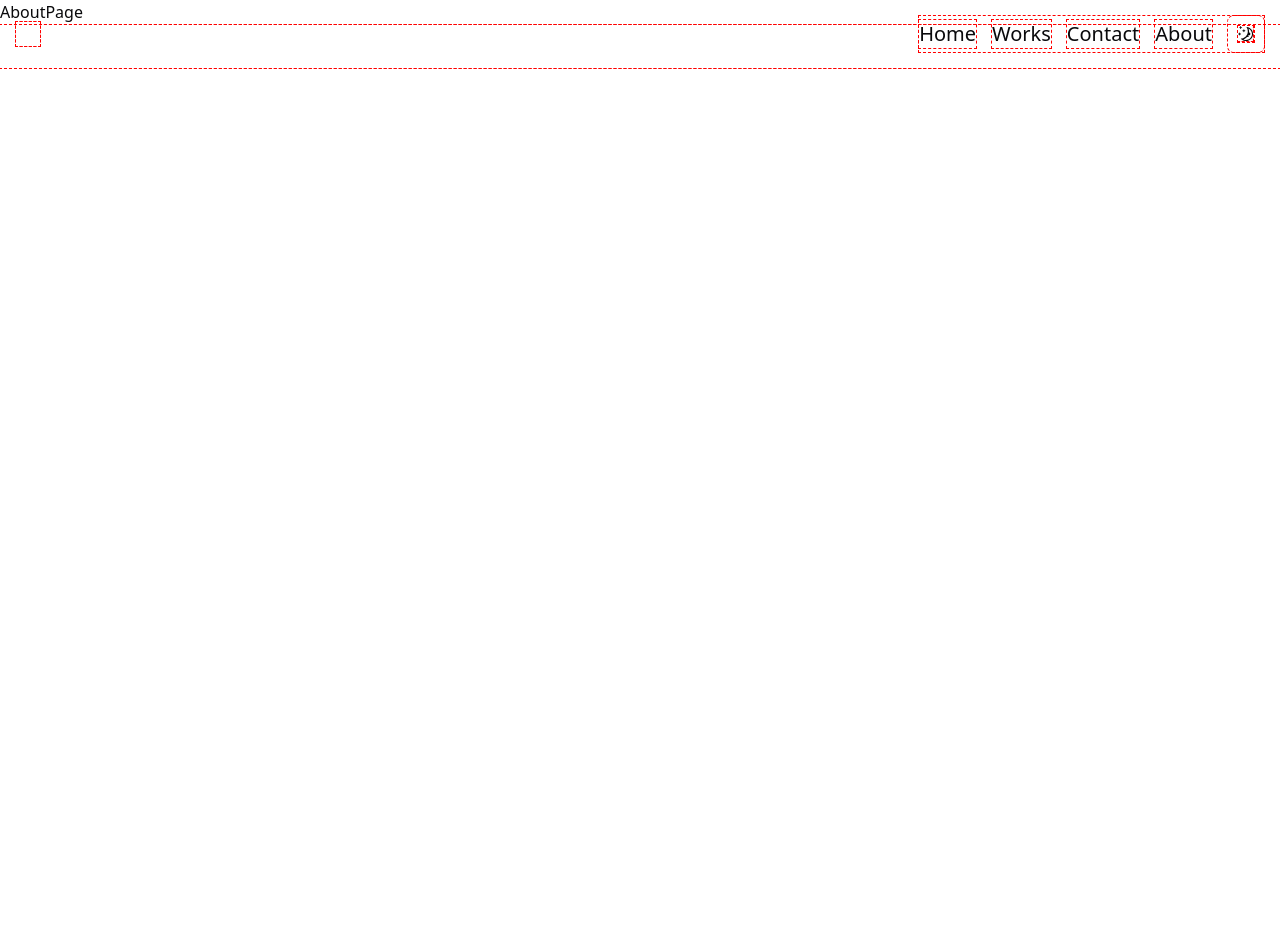
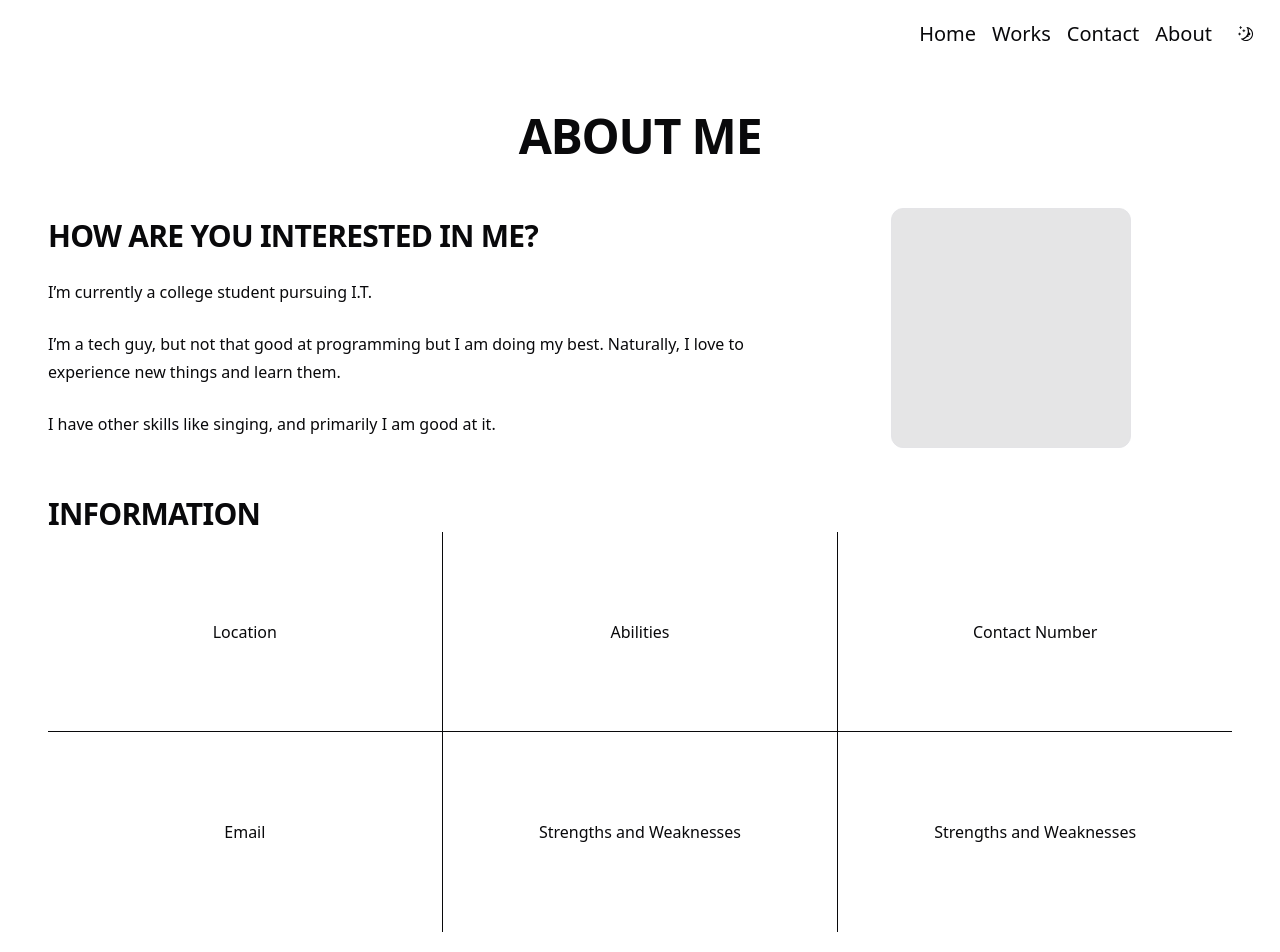
Before and after one commit to bryan308/personal-website, a Next.js app: page /about in a window 1280 px wide. Shown: the top 952 px of the page. Before the commit the page ends 800 px from the top, so only its background shows below. Built offline with nearby package versions, Linux system fonts and the light colour scheme.

Commit message:
Refactor about page and update global styles

```diff
--- a/app/about/page.js
+++ b/app/about/page.js
@@ -1,7 +1,64 @@
+import { cn } from "@/lib/utils"
 import React from "react"
 
 function AboutPage() {
-	return <div>AboutPage</div>
+	return (
+		<div className="min-h-screen p-4 md:p-12 mt-16">
+			<h1 className="uppercase text-center">About Me</h1>
+			<div className="flex flex-col-reverse lg:flex-row items-center justify-between mt-12">
+				<div className="mt-4 lg:mt-0">
+					<h2 className="uppercase font-bold text-center lg:text-left">
+						How are you interested in me?
+					</h2>
+					<p>I’m currently a college student pursuing I.T.</p>
+					<p>
+						I’m a tech guy, but not that good at programming but I am doing my best. Naturally, I
+						love to experience new things and learn them.
+					</p>
+					<p>I have other skills like singing, and primarily I am good at it.</p>
+				</div>
+				<div className="flex items-center justify-center h-full w-2/4">
+					<div className="size-60 border rounded-xl bg-foreground/10"></div>
+				</div>
+			</div>
+			<div className="mt-12">
+				<h2 className="uppercase font-bold text-center lg:text-left">Information</h2>
+				<div className="grid lg:grid-cols-3 md:grid-cols-2 grid-cols-1">
+					<GridItem className="md:border-r border-b ">Location</GridItem>
+					<GridItem className="border-b">Abilities</GridItem>
+					<GridItem className="md:border-r lg:border-r-0 lg:border-l border-b">
+						Contact Number
+					</GridItem>
+					<GridItem className="border-b lg:border-b-0 lg:border-r">Email</GridItem>
+					<GridItem className="border-b md:border-b-0 md:border-r lg:border-r-0">
+						Strengths and Weaknesses
+					</GridItem>
+					<GridItem className="lg:border-l">Strengths and Weaknesses</GridItem>
+				</div>
+			</div>
+			<div className="mt-12 p-12 border-t-2">
+				<h1 className="text-8xl text-center">Thank You for Visiting</h1>
+			</div>
+		</div>
+	)
 }
 
 export default AboutPage
+
+export const metadata = {
+	title: "About Page",
+	description: "How are you interested in me?",
+}
+
+const GridItem = ({ className, children }) => {
+	return (
+		<div
+			className={cn(
+				"h-[200px] w-auto flex items-center justify-center border-foreground",
+				className
+			)}
+		>
+			{children}
+		</div>
+	)
+}
--- a/app/globals.css
+++ b/app/globals.css
@@ -61,10 +61,22 @@
 
 @layer base {
 	* {
-		outline: red dashed 1px;
+		/* outline: red dashed 1px; */
 		@apply border-border;
 	}
 	body {
 		@apply bg-background text-foreground;
 	}
+
+	h1 {
+		@apply scroll-m-20 text-4xl font-extrabold tracking-tight lg:text-5xl;
+	}
+
+	h2 {
+		@apply scroll-m-20 text-3xl font-semibold tracking-tight first:mt-0;
+	}
+
+	p {
+		@apply leading-7 [&:not(:first-child)]:mt-6;
+	}
 }
--- a/package.json
+++ b/package.json
@@ -3,7 +3,7 @@
   "version": "0.1.0",
   "private": true,
   "scripts": {
-    "dev": "next dev",
+    "dev": "next dev --turbo",
     "build": "next build",
     "start": "next start",
     "lint": "next lint"
```
